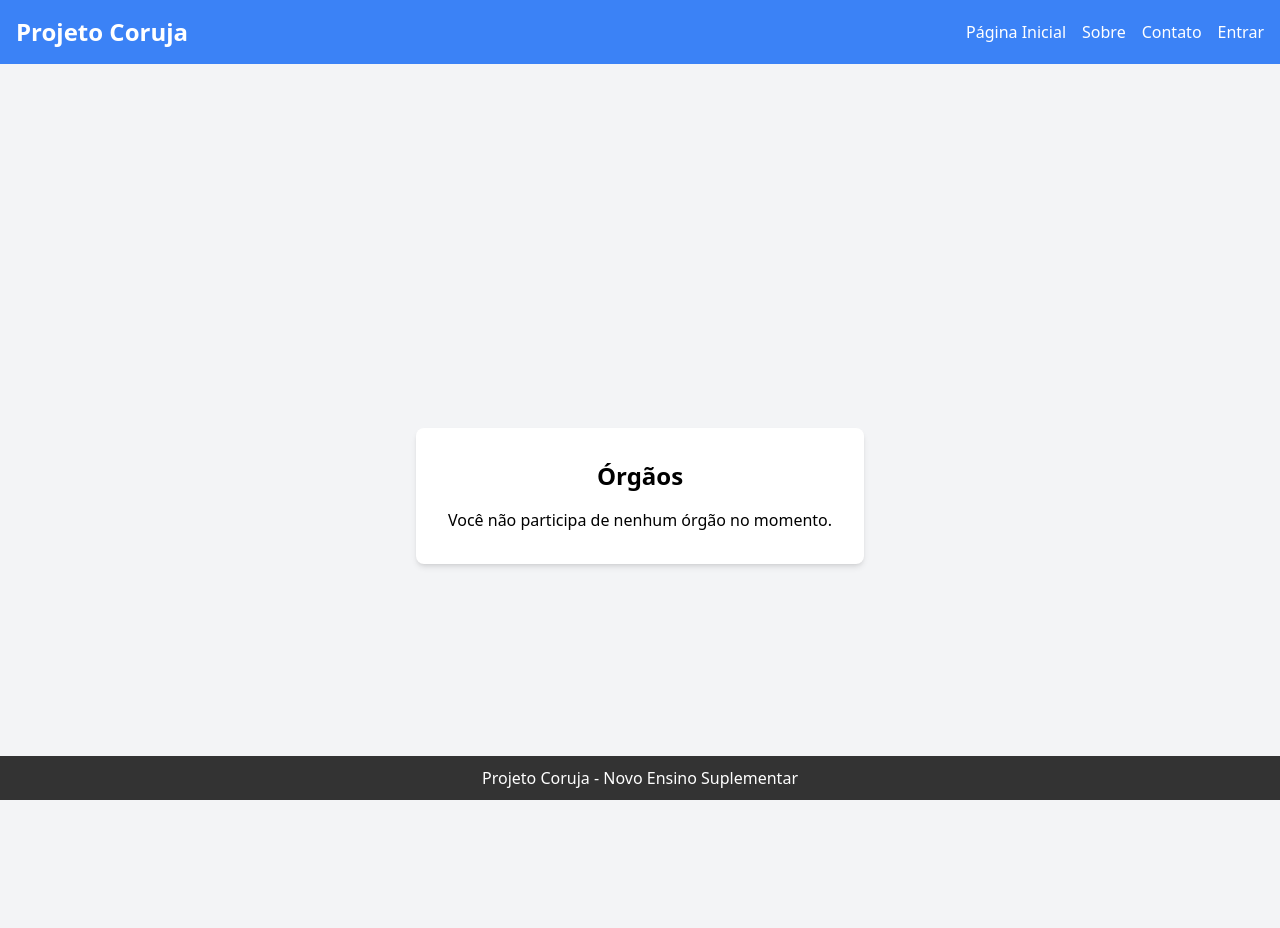
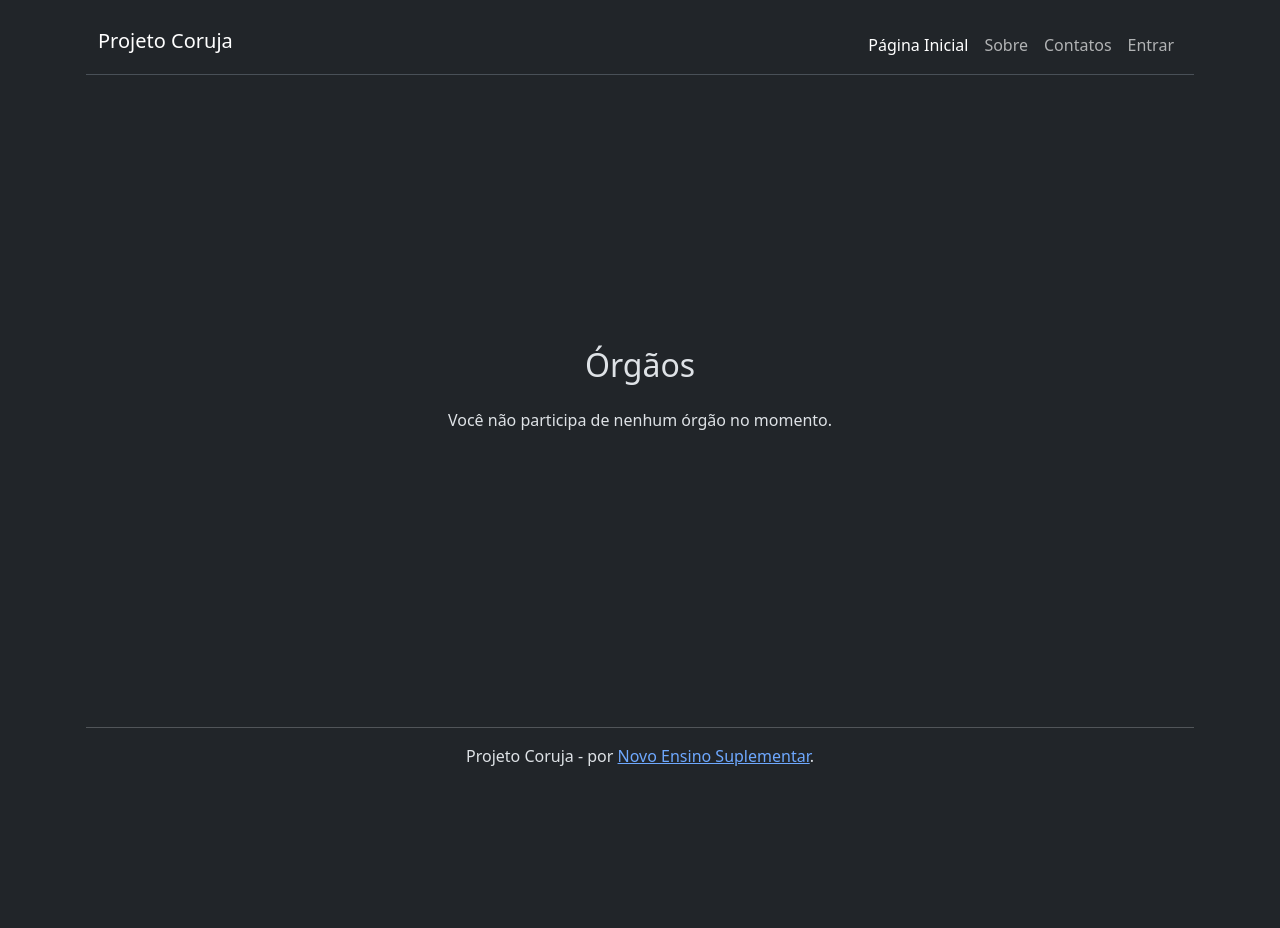
Before and after one commit to NES-Collaborate/MVP-Coruja, a Python web app: template coruja/templates/application/home.html in a window 1280 px wide. After the commit the page ends 766 px from the top, so only its background shows below. Run offline with Jinja, Linux system fonts and the light colour scheme; the template is opened without the code that fills it, so the values that code supplies are empty; some libraries are stand-ins or nearby versions.

Commit message:
Migração dos templates para Bootstrap

```diff
--- a/coruja/templates/application/home.html
+++ b/coruja/templates/application/home.html
@@ -1,22 +1,34 @@
 {% extends "base.html" %}
+{% set active_page = "home" %}
 
 {% block content %}
-    <div class="flex justify-center items-center h-screen">
-        <div class="bg-white p-8 rounded-lg shadow-md text-center">
-            <h2 class="text-2xl font-bold mb-4">Órgãos</h2>
+    <div class="px-3 mx-auto my-auto w-75">
+        <div class="text-center">
+            <h2 class="h2 fw-normal mb-4">Órgãos</h2>
             {% if orgaos %}
-                <div class="grid grid-cols-1 md:grid-cols-2 lg:grid-cols-3 gap-6">
+                <table class = "table table-stripped text-center">
+                    <tr>
+                        <th scope = "col">Nome</th>
+                        <th scope = "col">Endereço</th>
+                        <th></th>
+                        <th></th>
+                    </tr>
                     {% for orgao in orgaos %}
-                        <div class="bg-blue-100 p-6 rounded-lg shadow-md">
-                            <h3 class="text-xl font-bold mb-2">{{ orgao.name }}</h3>
-                            <p class="text-gray-700 mb-4">{{ orgao.address }}</p>
-                            <div class="flex space-x-2">
-                                <a href="{{ url_for('app.orgao_details', orgao_id=orgao.id) }}" class="bg-blue-500 text-white px-4 py-2 rounded-md hover:bg-blue-600">Acessar Órgão</a>
-                                <a href="{{ url_for('app.edit_orgao', orgao_id=orgao.id) }}" class="bg-green-500 text-white px-4 py-2 rounded-md hover:bg-green-600">Editar Órgão</a>
-                            </div>
-                        </div>
+                        <tr>
+                            <td>{{ orgao.name }}</td>
+                            <td>{{ orgao.address }}</td>
+                            <td>
+                                <a href="#" class="btn btn-outline-info btn-sm">Acessar</a>
+                            </td>
+                            <td>
+                                <a href="#" class="btn btn-outline-info btn-sm">Editar</a>
+                            </td>
+                            <td>
+
+                            </td>
+                        </tr>
                     {% endfor %}
-                </div>
+                </table>
             {% else %}
                 <p>Você não participa de nenhum órgão no momento.</p>
             {% endif %}
--- a/coruja/templates/base.html
+++ b/coruja/templates/base.html
@@ -1,44 +1,41 @@
-<!DOCTYPE html>
-<html lang="en">
+
+<!doctype html>
+<html lang="en" class="h-100" data-bs-theme="dark">
   <head>
     <meta charset="UTF-8">
-    <meta name="viewport" content="width=device-width, initial-scale=1.0">
+    <meta name="viewport" content="width=device-width, initial-scale=1">
     <title>Projeto Coruja</title>
-    <script src="https://cdn.tailwindcss.com?plugins=forms,typography,aspect-ratio,line-clamp"></script>
-    <link rel="stylesheet" href="https://cdnjs.cloudflare.com/ajax/libs/font-awesome/6.3.0/css/all.min.css" crossorigin="anonymous">
-    <script defer src="{{ url_for('static', filename='js/script.js') }}"></script>
-    <style>
-        body {
-            margin-bottom: 60px;
-        }
-        .footer {
-            position: fixed;
-            bottom: 0;
-            left: 0;
-            width: 100%;
-            background-color: #333;
-            color: #fff;
-            text-align: center;
-            padding: 10px;
-        }
-    </style>
+    <link href="https://cdn.jsdelivr.net/npm/bootstrap@5.3.2/dist/css/bootstrap.min.css" rel="stylesheet">
+    <script src="https://cdn.jsdelivr.net/npm/@popperjs/core@2.11.8/dist/umd/popper.min.js"></script>
+    <script src="https://ajax.googleapis.com/ajax/libs/jquery/2.1.3/jquery.min.js"></script>
+    <script src="https://cdn.jsdelivr.net/npm/bootstrap@5.3.2/dist/js/bootstrap.min.js"></script>
   </head>
-<body class="bg-gray-100">
-    <nav class="bg-blue-500 p-4">
-        <div class="container mx-auto">
-            <div class="flex justify-between items-center">
-                <div class="text-white text-2xl font-bold">
+  <body class="d-flex h-100 text-center text-bg-auto">
+    <div class="container d-flex w-100 h-100 p-3 mx-auto flex-column">
+        <nav class="navbar navbar-expand-md bg-auto sticky-top border-bottom" data-bs-theme="auto">
+            <div class="container">
+            <a class="navbar-brand h1" href="#">
                 Projeto Coruja
-                </div>
-                <ul class="flex space-x-4">
-                    <li><a href="#" class="text-white">Página Inicial</a></li>
-                    <li><a href="#" class="text-white">Sobre</a></li>
-                    <li><a href="#" class="text-white">Contato</a></li>
-                    <li>
+            </a>
+            <button class="navbar-toggler" type="button" data-bs-toggle="collapse" data-bs-target="#navbarSupportedContent" aria-controls="navbarSupportedContent" aria-expanded="false" aria-label="Toggle navigation">
+                <span class="navbar-toggler-icon"></span>
+            </button>
+            <div class="collapse navbar-collapse" id="navbarSupportedContent">
+                <ul class="navbar-nav flex-grow-1 justify-content-end">
+                    <li class="nav-item">
+                        <a class="nav-link {{ 'active' if active_page == 'home' else '' }}" href="#">Página Inicial</a>
+                    </li>
+                    <li class="nav-item">
+                        <a class="nav-link {{ 'active' if active_page == 'about' else '' }}" href="#">Sobre</a>
+                    </li>
+                    <li class="nav-item">
+                        <a class="nav-link {{ 'active' if active_page == 'contact' else '' }}" href="#">Contatos</a>
+                    </li>
+                    <li class="nav-item">
                     {% if current_user.is_authenticated %}
-                            <a href="{{ url_for('auth.logout') }}" class="text-white">Sair</a>
+                        <a class="nav-link" href="{{ url_for('auth.logout') }}" class="text-white">Sair</a>
                     {% else %}
-                            <a href="{{ url_for('auth.login') }}" class="text-white">Entrar</a>
+                        <a class="nav-link {{ 'active' if active_page == 'login' else '' }}" href="{{ url_for('auth.login') }}" class="text-white">Entrar</a>
                     {% endif %}
                     </li>
                 </ul>
@@ -46,35 +43,26 @@
             </div>
         </nav>
 
-    <div class="container mx-auto p-8">
+        <div class="container mb-auto mt-2">
             <!-- Flash messages -->
             {% with messages = get_flashed_messages(with_categories=true) %}
                 {% if messages %}
-            <div class="space-y-4">
                     {% for category, message in messages %}
-                    <div class="relative px-4 py-3 rounded-lg shadow-md
-                                {% if category == 'success' %}bg-green-100 border-green-400 text-green-700{% endif %}
-                                {% if category == 'danger' %}bg-red-100 border-red-400 text-red-700{% endif %}
-                                {% if category == 'error' %}bg-red-100 border-red-400 text-red-700{% endif %}
-                                ">
-                                <button class="absolute top-0 right-0 p-3" type="button" data-dismiss="alert" aria-label="Close">
-                                    <i class="fas fa-times text-red-600"></i>
-                                </button>
-
-                        {{ message }}
+                        <div class="alert alert-{{category}} alert-dismissible fade show" role="alert">
+                            {{  message }}
+                            <button type="button" class="btn-close" data-bs-dismiss="alert" aria-label="Close"></button>
                         </div>
                     {% endfor %}
+                {% endif %}
+            {% endwith %}
         </div>
 
-            {% endif %}
-        {% endwith %}
+        {% block content %}{% endblock %}
 
-        {% block content %}{% endblock %}
-    </div>
-
-    <!-- Footer -->
-    <div class="footer">
-        Projeto Coruja - Novo Ensino Suplementar
+        <footer class="mt-auto text-auto-50">
+            <hr>
+            <p>Projeto Coruja - por <a href="https://sites.google.com/view/nes-alagoas" class="text">Novo Ensino Suplementar</a>.</p>
+        </footer>
     </div>
     </body>
 </html>
```
Also changed, not shown: coruja/templates/auth/login.html (+16 -11 lines). Lines whose indentation alone changed are shown as unchanged.
